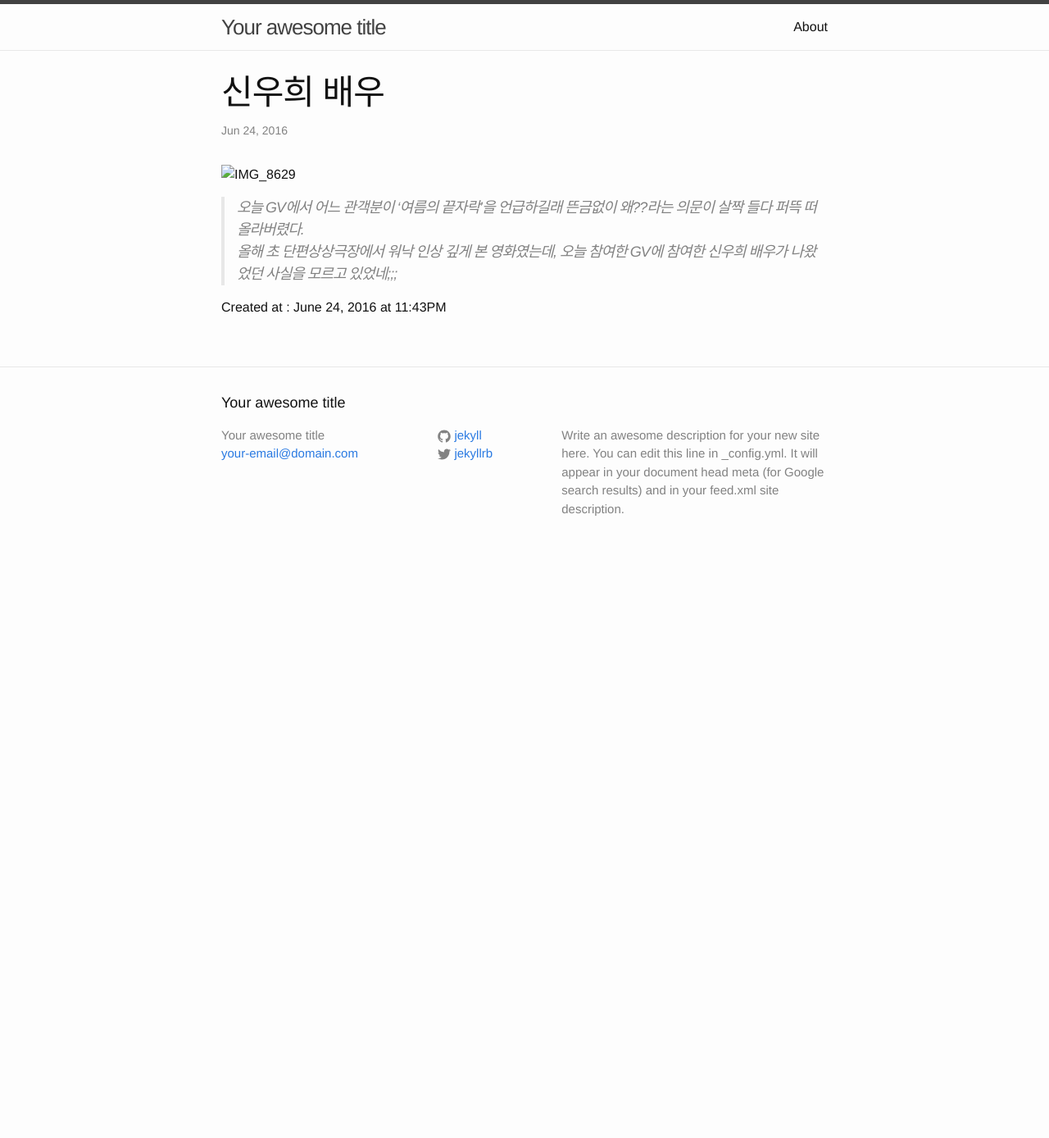
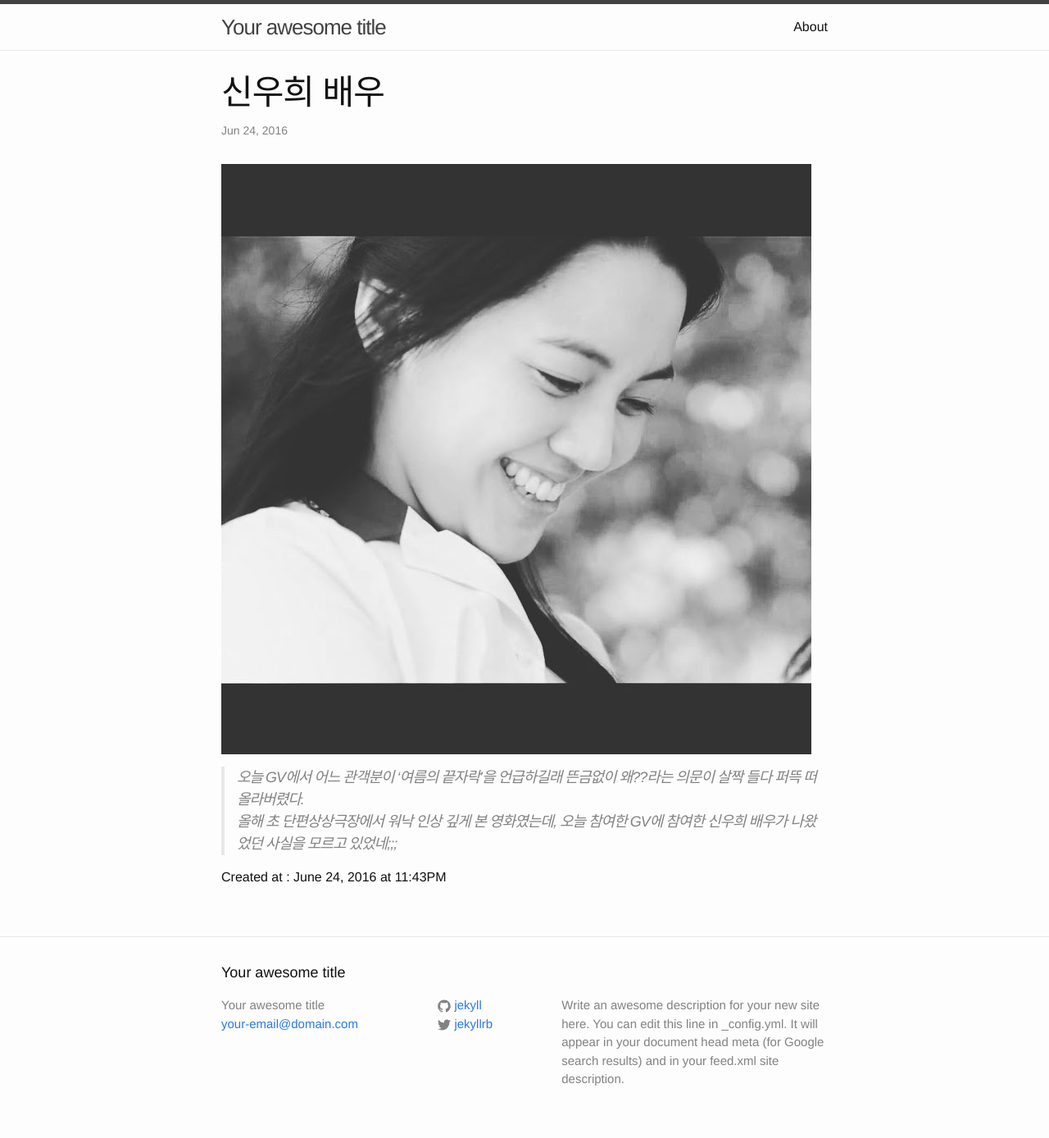
Before and after one commit to ley250/blog, a Jekyll site: the page built from _posts/2016-06-24-actress-sinwoohee.md, in a window 1280 px wide. Shown: the whole page at 82% size. Built offline with Jekyll 4.4.1, drawn with Linux system fonts in a browser that asks for light colours; before the commit the page ends 900 px from its top, so only the background shows below that.

Commit message:
edit post 2016/07/17 16:26

```diff
--- a/_posts/2016-06-24-actress-sinwoohee.md
+++ b/_posts/2016-06-24-actress-sinwoohee.md
@@ -1,12 +1,14 @@
 ---
+
 layout: "post"
 title: "신우희 배우"
 date: "2016-06-24 23:43"
+
 ---
 
-![IMG_8629](/media/2016/06/IMG_8629.JPG)
+![IMG_8629]({{ sit.baseurl }}/media/2016/06/IMG_8629.JPG)
 
 > 오늘 GV에서 어느 관객분이 '여름의 끝자락'을 언급하길래 뜬금없이 왜??라는 의문이 살짝 들다 퍼뜩 떠올라버렸다.
-올해 초 단편상상극장에서 워낙 인상 깊게 본 영화였는데, 오늘 참여한 GV에 참여한 신우희 배우가 나왔었던 사실을 모르고 있었네;;;
+> 올해 초 단편상상극장에서 워낙 인상 깊게 본 영화였는데, 오늘 참여한 GV에 참여한 신우희 배우가 나왔었던 사실을 모르고 있었네;;;
 
 Created at : June 24, 2016 at 11:43PM
```
Also changed, not shown: media/2016/06/IMG_8629.JPG (added).
